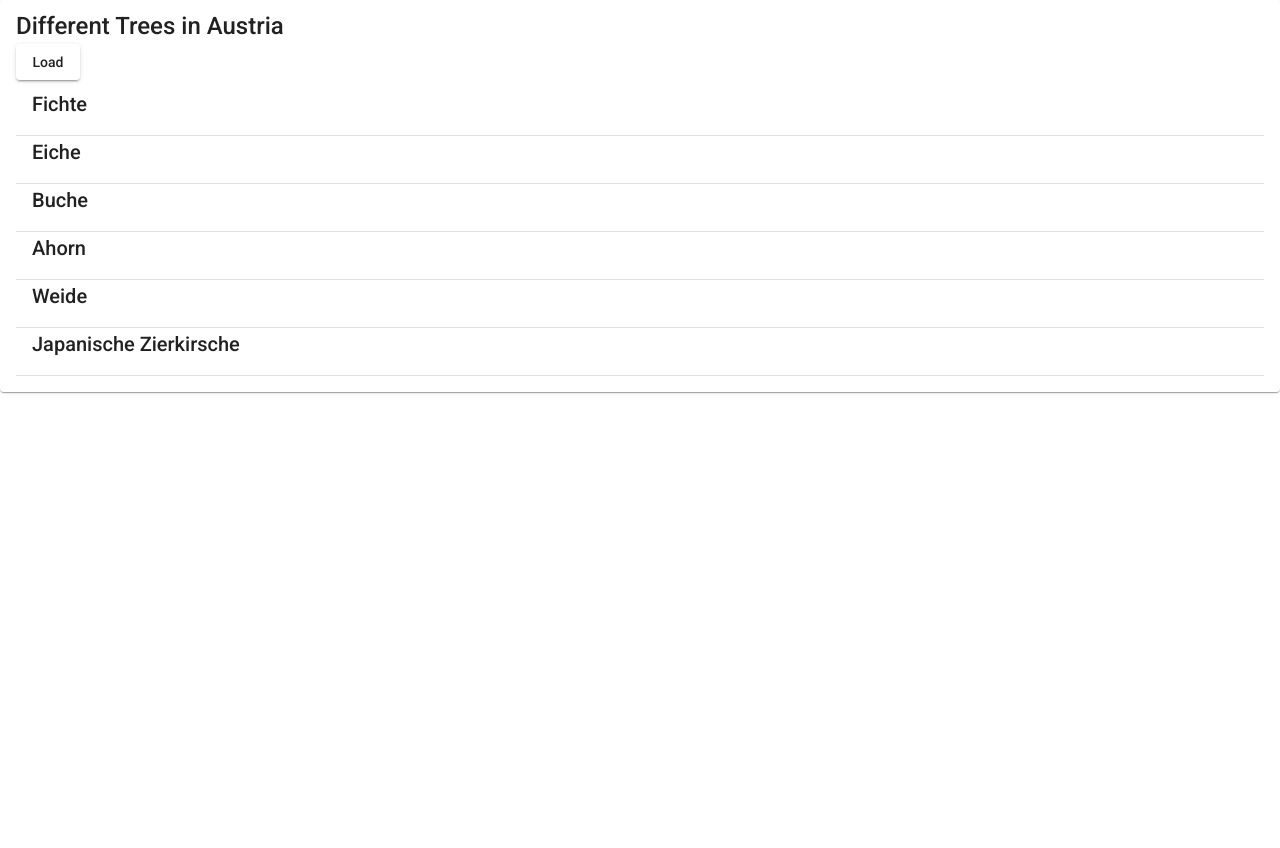
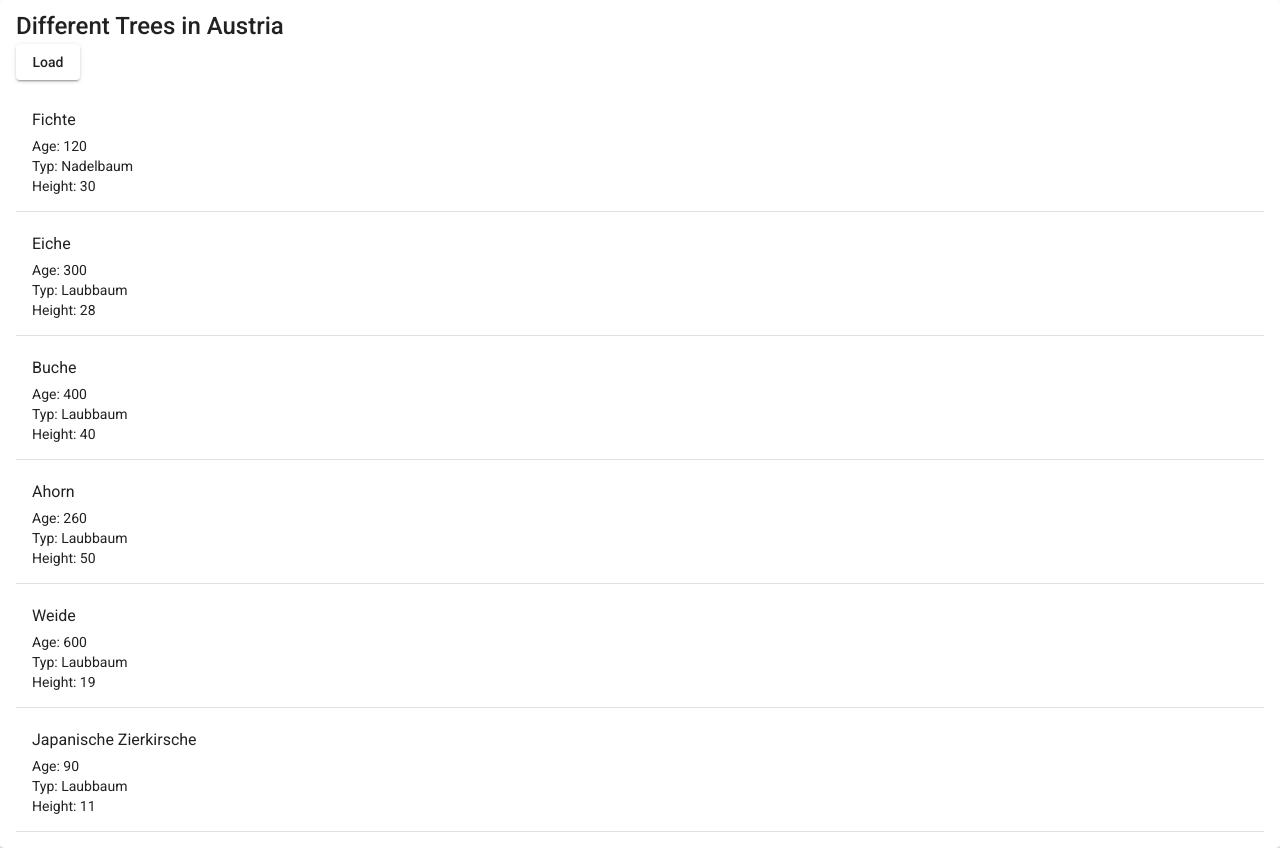
Before and after one commit to druckreich/tree-list, an Angular app: page / in a window 1280 px wide. Both pictures are taken after a click on the button "Load". Before the commit the page ends 800 px from the top, so only its background shows below. Built offline with nearby package versions, Linux system fonts and the light colour scheme.

Commit message:
improve list of trees

```diff
--- a/src/app/tree-view/tree-view.component.html
+++ b/src/app/tree-view/tree-view.component.html
@@ -2,12 +2,12 @@
 	<mat-card-title>Different Trees in Austria</mat-card-title>
 	<button mat-raised-button (click)='getTrees()'>Load</button>
 	<mat-list *ngIf='trees.length > 0'>
-		<mat-list-item *ngFor='let tree of trees'>
+		<mat-list-item *ngFor='let tree of trees' (click)='onEdit(tree)'>
 
-			<h2>{{ tree.name }}</h2>
-			<div>
-
-			</div>
+			<h2 matLine>{{ tree.name }}</h2>
+			<p matLine>Age: {{ tree.age }}</p>
+			<p matLine>Typ: {{ tree.typ }}</p>
+			<p matLine>Height: {{ tree.height }}</p>
 			<mat-divider></mat-divider>
 		</mat-list-item>
 	</mat-list>
--- a/src/app/tree-view/tree-view.component.ts
+++ b/src/app/tree-view/tree-view.component.ts
@@ -15,7 +15,7 @@ export class TreeViewComponent implements OnInit {
 	}
 
 	getTrees() {
-		console.log('getTrees')
+		console.log('getTrees');
 
 		/* 1.
 			this.treeFile.fetchTrees().subscribe(response => {
@@ -29,6 +29,10 @@ export class TreeViewComponent implements OnInit {
 			console.log('trees', tree) */
 
 		// dummy data
-		this.trees = this.treeFile.fetchTrees()
-	}
+		this.trees = this.treeFile.fetchTrees();
+	};
+
+	onEdit(index) {
+		console.log('edit', index);
+	};
 }
--- a/src/app/tree.service.ts
+++ b/src/app/tree.service.ts
@@ -72,8 +72,8 @@ export class TreeService {
 			}
 		}); */
 
-		const response = [...dummy]
+		const response = [...dummy];
 		console.log('response', response);
 		return response;
-	}
+	};
 }
```
